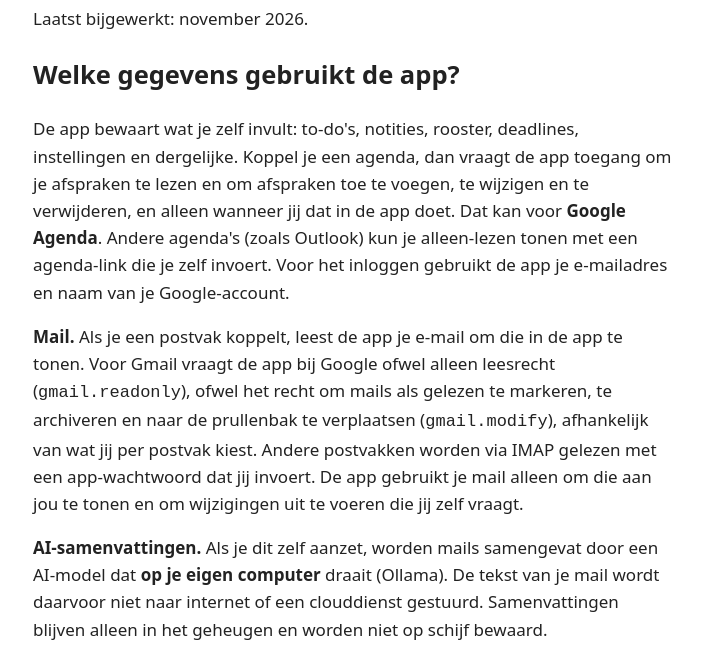
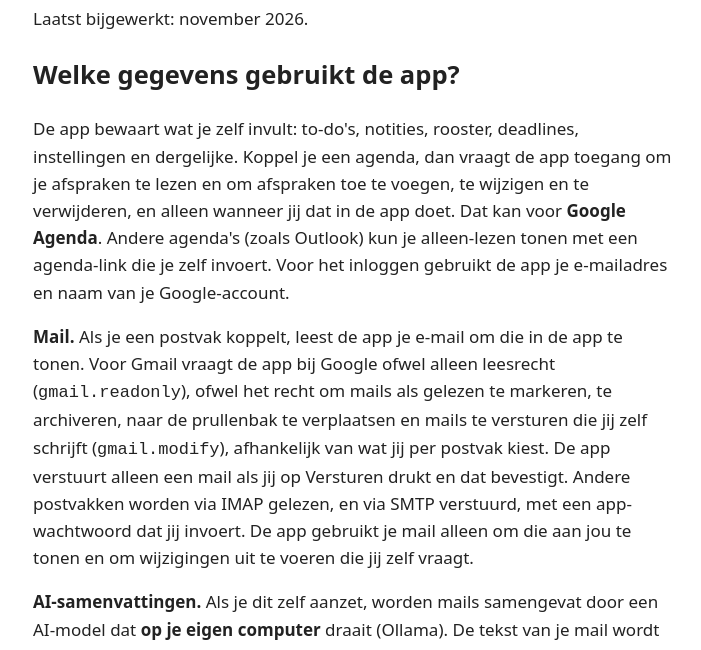
Before and after one commit to GerbenArnalsteen/Productivity-dashboard, a plain HTML site: page privacy.html in a window 1280 px wide. Shown: the part 120-770 px from the top of the page, without its empty margins (287-988 px from the left). Drawn offline with Linux system fonts and the light colour scheme.

Commit message:
docs: privacy.html

```diff
--- a/privacy.html
+++ b/privacy.html
@@ -7,8 +7,8 @@
 <p>Laatst bijgewerkt: november 2026.</p>
 <h2>Welke gegevens gebruikt de app?</h2>
 <p>De app bewaart wat je zelf invult: to-do's, notities, rooster, deadlines, instellingen en dergelijke. Koppel je een agenda, dan vraagt de app toegang om je afspraken te lezen en om afspraken toe te voegen, te wijzigen en te verwijderen, en alleen wanneer jij dat in de app doet. Dat kan voor <strong>Google Agenda</strong>. Andere agenda's (zoals Outlook) kun je alleen-lezen tonen met een agenda-link die je zelf invoert. Voor het inloggen gebruikt de app je e-mailadres en naam van je Google-account.</p>
-<p><strong>Mail.</strong> Als je een postvak koppelt, leest de app je e-mail om die in de app te tonen. Voor Gmail vraagt de app bij Google ofwel alleen leesrecht (<code>gmail.readonly</code>), ofwel het recht om mails als gelezen te markeren, te archiveren en naar de prullenbak te verplaatsen (<code>gmail.modify</code>), afhankelijk van wat jij per postvak kiest. Andere postvakken worden via IMAP gelezen met een app-wachtwoord dat jij invoert. De app gebruikt je mail alleen om die aan jou te tonen en om wijzigingen uit te voeren die jij zelf vraagt.</p>
-<p><strong>AI-samenvattingen.</strong> Als je dit zelf aanzet, worden mails samengevat door een AI-model dat <strong>op je eigen computer</strong> draait (Ollama). De tekst van je mail wordt daarvoor niet naar internet of een clouddienst gestuurd. Samenvattingen blijven alleen in het geheugen en worden niet op schijf bewaard.</p>
+<p><strong>Mail.</strong> Als je een postvak koppelt, leest de app je e-mail om die in de app te tonen. Voor Gmail vraagt de app bij Google ofwel alleen leesrecht (<code>gmail.readonly</code>), ofwel het recht om mails als gelezen te markeren, te archiveren, naar de prullenbak te verplaatsen en mails te versturen die jij zelf schrijft (<code>gmail.modify</code>), afhankelijk van wat jij per postvak kiest. De app verstuurt alleen een mail als jij op Versturen drukt en dat bevestigt. Andere postvakken worden via IMAP gelezen, en via SMTP verstuurd, met een app-wachtwoord dat jij invoert. De app gebruikt je mail alleen om die aan jou te tonen en om wijzigingen uit te voeren die jij zelf vraagt.</p>
+<p><strong>AI-samenvattingen.</strong> Als je dit zelf aanzet, worden mails samengevat door een AI-model dat <strong>op je eigen computer</strong> draait (Ollama). De tekst van je mail wordt daarvoor niet naar internet of een clouddienst gestuurd. Samenvattingen blijven alleen in het geheugen en worden niet op schijf bewaard. Hetzelfde lokale model kan op jouw vraag een concept voor een antwoord schrijven. Dat concept verschijnt alleen in je eigen tekstvak en wordt nooit automatisch verstuurd.</p>
 <h2>Waar worden gegevens opgeslagen?</h2>
 <ul>
 <li><strong>Op je computer</strong>: je gegevens en je inloggegevens voor Google en je postvakken staan versleuteld in een map op je eigen computer. <strong>Mailinhoud en mailinloggegevens blijven altijd op je computer</strong>: ze gaan niet naar Firebase, niet naar je telefoon en niet naar de maker. Mails worden niet op schijf bewaard, alleen in het geheugen zolang de app open is.</li>
```
